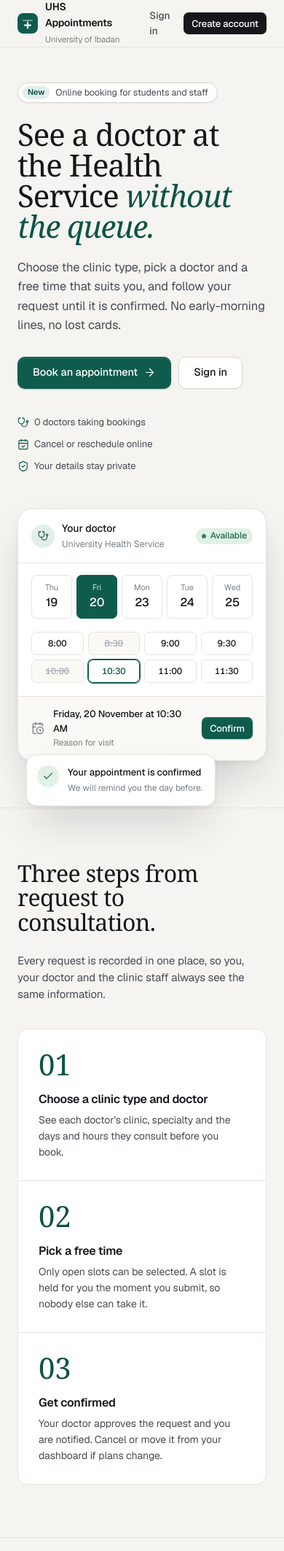
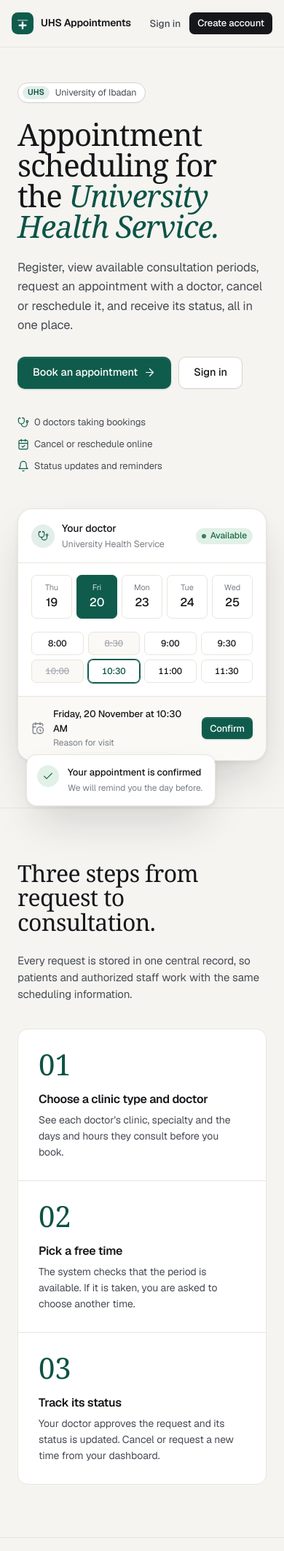
Before and after one commit to Tod06/Appointment-Scheduling-System, a PHP site: page / in a window 390 px wide. Shown: the top 2126 px of the page at 73% size. Run offline with PHP 8.4, Linux system fonts and the light colour scheme; data that the repository does not hold is empty; some web fonts are replaced.

Commit message:
Make every page fit phones, tablets and desktops; use the report's wording
- Let the single-column phone layout shrink so wide tables scroll inside their card
- Keep hidden table labels inside the table's scroll area
- Fit the landing header on 320 px screens
- Describe the system on the landing page in the report's own terms
- Remove the claim that matric numbers link to student records

```diff
--- a/assets/css/app.css
+++ b/assets/css/app.css
@@ -323,7 +323,7 @@ button, input, select, textarea { font: inherit; color: inherit; letter-spacing:
 
 /* ---------- Tables ---------- */
 
-.table-wrap { overflow-x: auto; }
+.table-wrap { position: relative; overflow-x: auto; -webkit-overflow-scrolling: touch; }
 .table { width: 100%; border-collapse: collapse; font-size: 13.5px; }
 .table th {
   text-align: left; font-weight: 500; font-size: 12px; color: var(--ink-3);
@@ -771,7 +771,7 @@ a.list-item:hover { background: var(--surface-2); }
 }
 
 @media (max-width: 900px) {
-  .app { grid-template-columns: 1fr; }
+  .app { grid-template-columns: minmax(0, 1fr); }
   .sidebar {
     position: fixed; inset: 0 auto 0 0; width: 280px; z-index: 50; transform: translateX(-100%);
     transition: transform .2s ease; box-shadow: var(--shadow-lg); background: var(--surface);
@@ -813,6 +813,9 @@ a.list-item:hover { background: var(--surface-2); }
 
 @media (max-width: 520px) {
   .hide-xs { display: none !important; }
+  .site-header-inner { padding: 0 16px; }
+  .site-header .brand-sub { display: none; }
+  .site-nav .link { padding: 8px; }
   .stats, .stats.cols-3, .stats.cols-5 { grid-template-columns: 1fr 1fr; }
   .hero h1 { font-size: 42px; }
   .page-head { align-items: flex-start; }
@@ -822,6 +825,10 @@ a.list-item:hover { background: var(--surface-2); }
   .list-item { padding: 12px 16px; }
   .filters { padding: 12px 16px; }
   .filters .field { flex: 1 1 140px; }
+}
+
+@media (max-width: 359px) {
+  .site-header .brand > span { display: none; }
 }
 
 /* ==========================================================================
--- a/index.php
+++ b/index.php
@@ -21,9 +21,9 @@ site_header($user);
   <div class="container">
     <section class="hero">
       <div>
-        <span class="hero-kicker"><span class="pill">New</span> Online booking for students and staff</span>
-        <h1>See a doctor at the Health Service <em>without the queue.</em></h1>
-        <p class="hero-lead">Choose the clinic type, pick a doctor and a free time that suits you, and follow your request until it is confirmed. No early-morning lines, no lost cards.</p>
+        <span class="hero-kicker"><span class="pill">UHS</span> University of Ibadan</span>
+        <h1>Appointment scheduling for the <em>University Health Service.</em></h1>
+        <p class="hero-lead">Register, view available consultation periods, request an appointment with a doctor, cancel or reschedule it, and receive its status, all in one place.</p>
         <div class="hero-actions">
           <?php if ($user): ?>
             <a class="btn btn-primary btn-lg" href="<?= e(url(home_for($user['role']))) ?>">Go to your dashboard <?= icon('arrow-right', 17) ?></a>
@@ -35,7 +35,7 @@ site_header($user);
         <div class="hero-facts">
           <span><?= icon('stethoscope', 16) ?> <?= e(plural(count($doctors), 'doctor')) ?> taking bookings</span>
           <span><?= icon('calendar-check', 16) ?> Cancel or reschedule online</span>
-          <span><?= icon('shield-check', 16) ?> Your details stay private</span>
+          <span><?= icon('bell', 16) ?> Status updates and reminders</span>
         </div>
       </div>
 
@@ -85,7 +85,7 @@ site_header($user);
     <div class="container">
       <div class="section-head">
         <h2>Three steps from request to consultation.</h2>
-        <p>Every request is recorded in one place, so you, your doctor and the clinic staff always see the same information.</p>
+        <p>Every request is stored in one central record, so patients and authorized staff work with the same scheduling information.</p>
       </div>
       <div class="how">
         <div class="how-step">
@@ -96,12 +96,12 @@ site_header($user);
         <div class="how-step">
           <div class="how-num">02</div>
           <h3>Pick a free time</h3>
-          <p>Only open slots can be selected. A slot is held for you the moment you submit, so nobody else can take it.</p>
+          <p>The system checks that the period is available. If it is taken, you are asked to choose another time.</p>
         </div>
         <div class="how-step">
           <div class="how-num">03</div>
-          <h3>Get confirmed</h3>
-          <p>Your doctor approves the request and you are notified. Cancel or move it from your dashboard if plans change.</p>
+          <h3>Track its status</h3>
+          <p>Your doctor approves the request and its status is updated. Cancel or request a new time from your dashboard.</p>
         </div>
       </div>
     </div>
--- a/register.php
+++ b/register.php
@@ -128,7 +128,7 @@ render_head('Create an account');
       <div class="auth-points">
         <div class="auth-point"><?= icon('lock', 18) ?> Passwords are stored as one-way hashes, never as plain text.</div>
         <div class="auth-point"><?= icon('shield-check', 18) ?> Doctors see only their own patients' appointments.</div>
-        <div class="auth-point"><?= icon('id-card', 18) ?> Your matric number links visits to your student record at the clinic.</div>
+        <div class="auth-point"><?= icon('id-card', 18) ?> Your matric number identifies you to Health Service staff.</div>
       </div>
     </div>
     <p class="small">For emergencies, go straight to the Health Service.</p>
```
